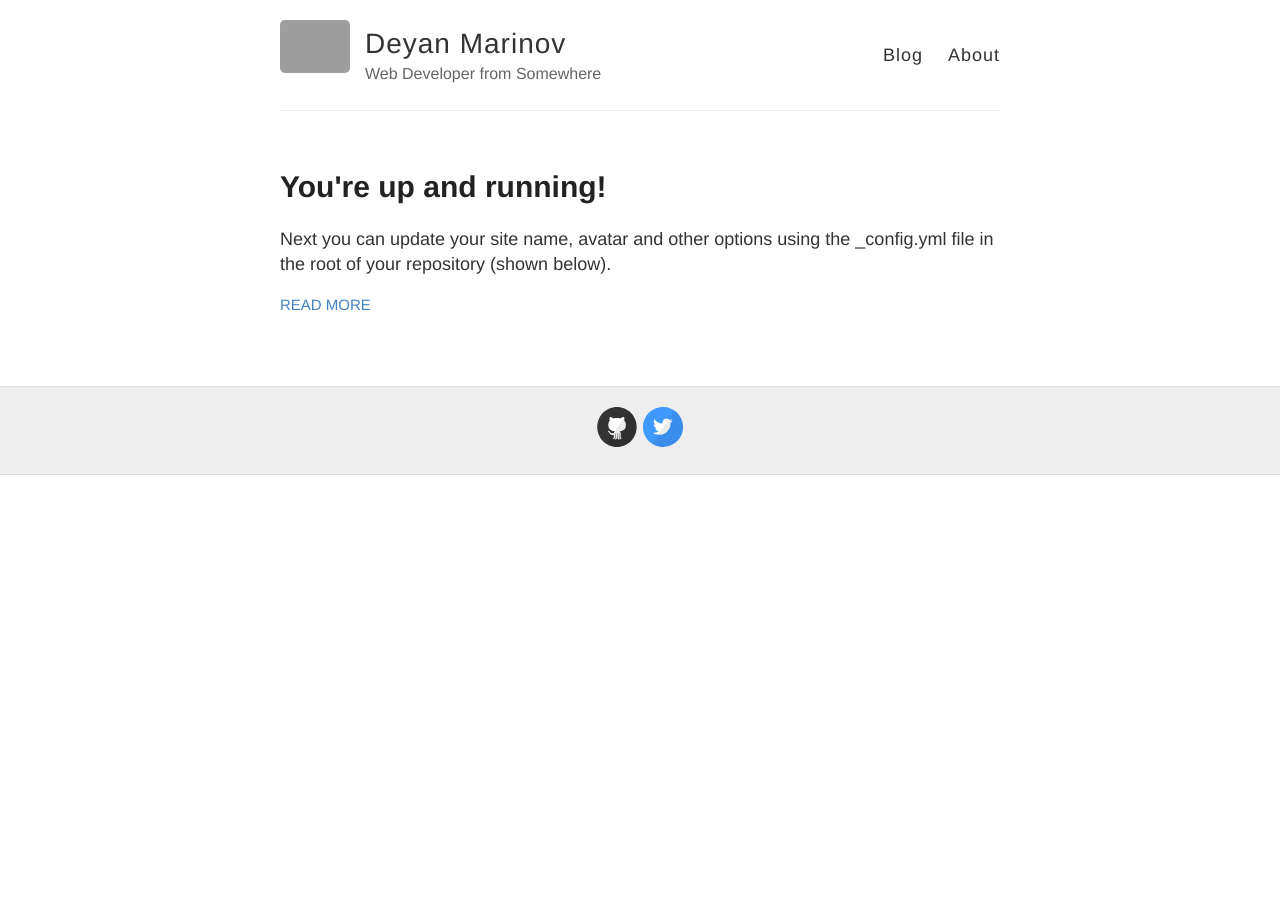
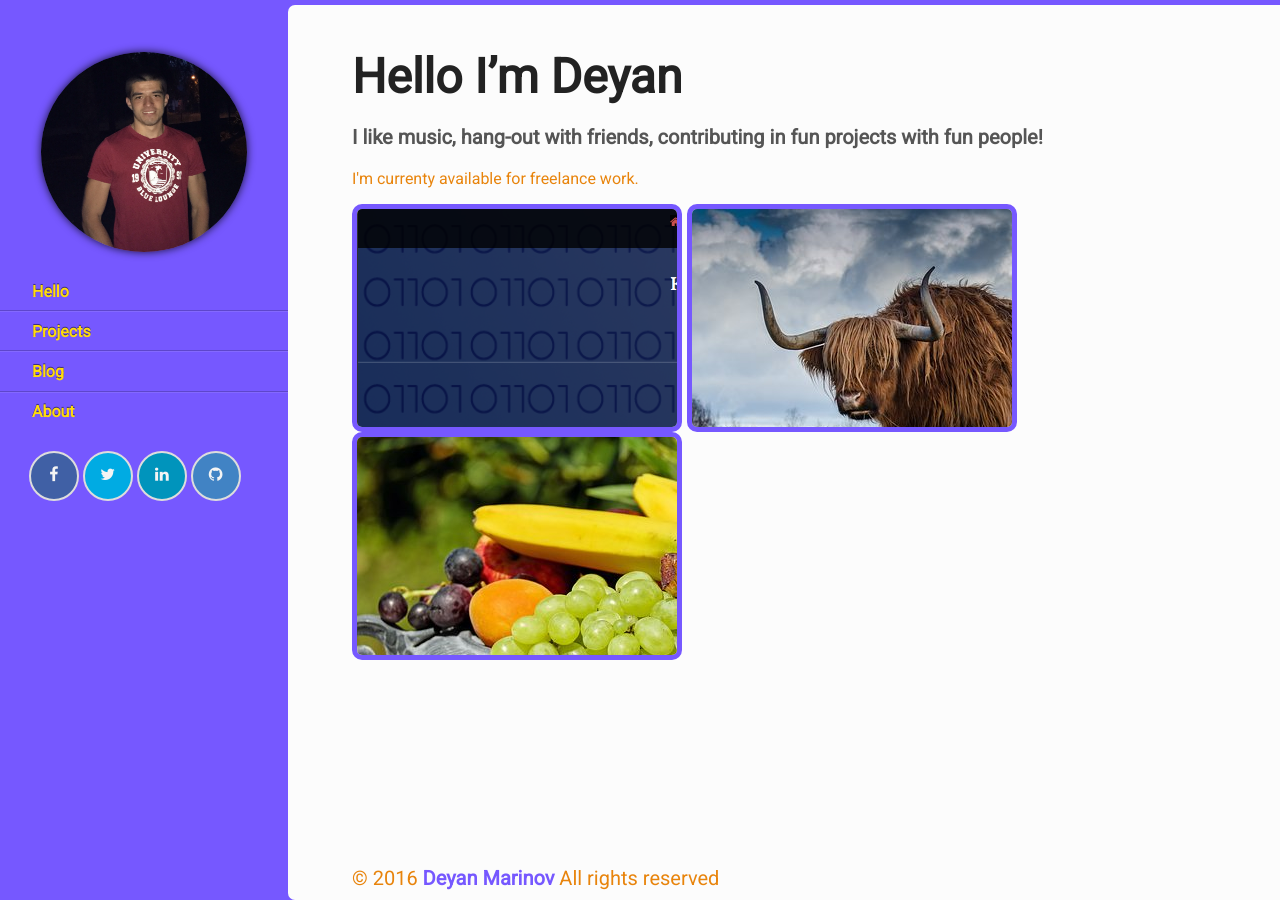
Before and after one commit to deyanm/deyanm.github.io, a Jekyll site: the page index.html, which Jekyll copies as it is, in a window 1280 px wide. Built offline with Jekyll 4.4.1, drawn with Linux system fonts in a browser that asks for light colours; grey boxes are pictures that could not be loaded.

Commit message:
Revert old

```diff
--- a/index.html
+++ b/index.html
@@ -1,18 +1,85 @@
----
-layout: default
----
+<!DOCTYPE html>
+<html lang="en">
 
-<div class="posts">
-  {% for post in site.posts %}
-    <article class="post">
+<head>
+    <meta charset="utf-8">
+    <title>Deyan Marinov &middot; Hello</title>
+    <meta name="viewport" content="width=device-width,initial-scale=1, user-scalable=no">
+    <!--[if lte IE 8]><link rel="stylesheet" href="../../responsive-nav.css"><![endif]-->
+    <!--[if gt IE 8]><!-->
+    <link rel="stylesheet" href="dist/styles.css">
+    <link rel="stylesheet" href="dist/font-awesome.css">
+    <link rel="apple-touch-icon" sizes="180x180" href="icons/apple-touch-icon.png">
+    <link rel="icon" type="image/png" href="icons/favicon-32x32.png" sizes="32x32">
+    <link rel="icon" type="image/png" href="icons/favicon-16x16.png" sizes="16x16">
+    <link rel="manifest" href="icons/manifest.json">
+    <link rel="mask-icon" href="icons/safari-pinned-tab.svg" color="#5bbad5">
+    <link rel="shortcut icon" href="icons/favicon.ico">
+    <link href="https://fonts.googleapis.com/css?family=Roboto" rel="stylesheet">
+    <meta name="msapplication-config" content="icons/browserconfig.xml">
+    <meta name="theme-color" content="#ffffff">
+    <!--<![endif]-->
+    <script src="dist/responsive-nav.js"></script>
+</head>
 
-      <h1><a href="{{ site.baseurl }}{{ post.url }}">{{ post.title }}</a></h1>
+<body>
 
-      <div class="entry">
-        {{ post.excerpt }}
-      </div>
+    <div role="navigation" id="foo" class="nav-collapse">
+        <img class="img-circle" src="icons/profile.jpg" alt="avatar">
+        <ul>
+            <li><a class="nav-link" href="#main">Hello</a></li>
+            <li><a class="nav-link" href="#projects">Projects</a></li>
+            <li><a class="nav-link" href="http://deyanm.github.io/blog">Blog</a></li>
+            <li><a class="nav-link" href="about.html">About</a></li>
+        </ul>
+        <div class="social">
+            <a class="facebook-btn social-global" href="http://www.facebook.com/deyanm.sn0w"></a>
+            <a class="twitter-btn social-global" href="http://twitter.com/deyanm99"></a>
+            <a class="linkedin-btn social-global" href="https://bg.linkedin.com/in/deyan-marinov-6103ab114"></a>
+            <a class="github-btn social-global" href="http://github.com/deyanm"></a>
+        </div>
+    </div>
 
-      <a href="{{ site.baseurl }}{{ post.url }}" class="read-more">Read More</a>
-    </article>
-  {% endfor %}
-</div>
+    <div role="main" class="main">
+        <a href="#nav" class="nav-toggle">Menu</a>
+        <h1>Hello&nbsp;I&rsquo;m Deyan</h1>
+
+        <p class="intro">I like music, hang-out with friends, contributing in fun projects with fun people!</p>
+
+        <p class="h1">
+            I'm currenty available for freelance work.
+        </p>
+        <div class="proj" id="projects">
+            <div class="proj-container">
+                <div class="proj-container-info">
+                    <h2>Pravets PC</h2>
+                    <p class="proj-container-spec"><span>Information website about</span><span>computers made in Pravets.</span></p>
+                </div>
+                <img src="icons/pravec.png">
+            </div>
+            <div class="proj-container">
+                <div class="proj-container-info">
+                    <h2>Title</h2>
+                    <p class="proj-container-spec">More stuff</p>
+                </div>
+                <img src="icons/1.jpg">
+            </div>
+            <div class="proj-container">
+                <div class="proj-container-info">
+                    <h2>Title</h2>
+                    <p class="proj-container-spec">More stuff</p>
+                </div>
+                <img src="icons/2.jpg">
+            </div>
+            <div class="footer">&copy; 2016 <a href="mailto:deiandeni13@gmail.com">Deyan Marinov</a> All rights reserved</div>
+        </div>
+    </div>
+    <script>
+        var navigation = responsiveNav("foo", {
+            customToggle: ".nav-toggle"
+        });
+
+    </script>
+</body>
+
+</html>
```
Also changed, not shown: images/404.jpg (added), images/config.png (added), images/first-post.png (added), images/jekyll-logo.png (added), images/jekyll-now-theme-screenshot.jpg (added), images/step1.gif (added).
